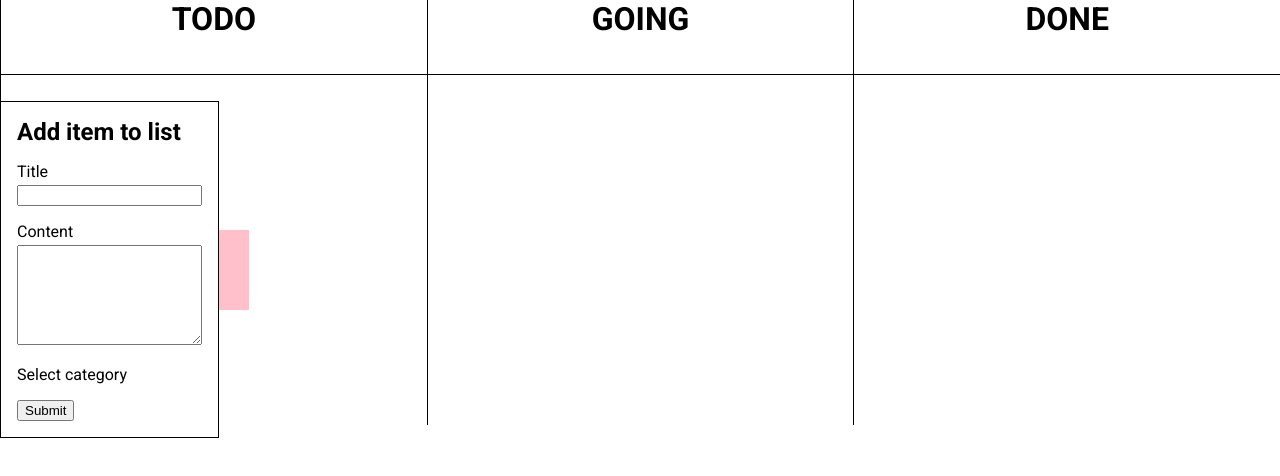
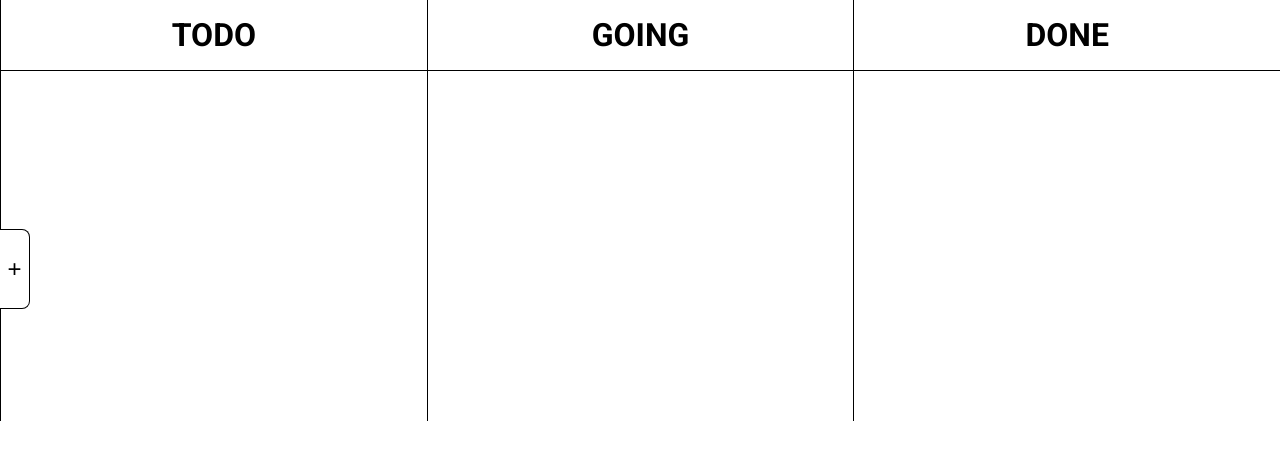
Before and after one commit to jzarzeczny/kanban, a website with bundled scripts: page client/index.html in a window 1280 px wide. Built offline with nearby package versions, Linux system fonts and the light colour scheme.

Commit message:
intro categories

```diff
--- a/client/index.html
+++ b/client/index.html
@@ -15,7 +15,7 @@
    <body>
       <div id="root" class="container">
          <div class="add__container">
-            <button id="openButton" class="add__open"></button>
+            <button id="openButton" class="add__open">+</button>
             <h2 class="add__header">Add item to list</h2>
             <form class="add__form" id="form">
                <div class="form__control">
--- a/client/js/Form.js
+++ b/client/js/Form.js
@@ -2,7 +2,6 @@ import Task from "./Task.js";
 import Storage from "./Storage.js";
 class Form {
    form = document.getElementById("form");
-   button = document.getElementById("openButton");
 
    store = new Storage();
 
@@ -30,19 +29,16 @@ class Form {
       const color = e.target[2].value;
       const id = Date.now() + Math.random();
       const newTask = new Task(header, content, color, id);
-      console.log(this);
       this.addTask(newTask, true);
 
       form.reset();
    };
    toggleClass(e) {
-      console.log("toggling!");
-      e.target.classList.toggle("add__open--open");
+      e.target.parentElement.classList.toggle("add__container--open");
    }
 
    bindEvent() {
       form.addEventListener("submit", this.handleInput);
-      this.button.addEventListener("onClick", this.toggleClass);
    }
 }
 
--- a/client/js/main.js
+++ b/client/js/main.js
@@ -1,10 +1,10 @@
-import Task from "./Task.js";
 import Container from "./Container.js";
 import Storage from "./Storage.js";
 import Form from "./Form.js";
 
 class Main {
    root = document.getElementById("root");
+   button = document.getElementById("openButton");
 
    c0 = new Container(0, "todo", this.updateThePositionOfTask);
    c1 = new Container(1, "going", this.updateThePositionOfTask);
@@ -27,6 +27,7 @@ class Main {
    run() {
       this.addTheContainers();
       this.form.bindEvent();
+      this.button.addEventListener("click", this.form.toggleClass);
       const tasksArray = this.store.getFromLocalStorage();
       tasksArray.forEach((task) => this.form.addTask(task));
    }
--- a/client/styles/style.css
+++ b/client/styles/style.css
@@ -41,15 +41,11 @@ p {
    flex-direction: column;
    position: relative;
 }
-.container > * + * {
-   margin-top: 1rem;
-}
 
 /* List styling */
 .list {
-   padding: 0.5rem;
    display: grid;
-   grid-template-rows: 75px max-content;
+   grid-template-rows: min-content max-content;
 }
 
 .list > .list__header {
@@ -58,6 +54,7 @@ p {
    grid-row: 1/2;
    grid-column: 1/4;
    border-bottom: 1px solid black;
+   padding: 1rem;
 }
 
 /* Styling of container */
@@ -125,7 +122,11 @@ p {
    border: 1px solid black;
    background-color: #fff;
    z-index: 2;
-   /* transform: translateX(-100%); */
+   transform: translateX(-100%);
+   transition: transform 0.5s ease-in-out;
+}
+.add__container--open {
+   transform: translateX(0);
 }
 
 .add__open {
@@ -136,7 +137,16 @@ p {
    width: 30px;
    height: 80px;
    border: none;
-   background-color: pink;
+   background-color: white;
+   border-top: 1px solid black;
+   border-right: 1px solid black;
+   border-bottom: 1px solid black;
+   border-top-right-radius: 8px;
+   border-bottom-right-radius: 8px;
+   display: flex;
+   justify-content: center;
+   align-items: center;
+   font-size: 1.5rem;
 }
 
 .add__form > * {
```
